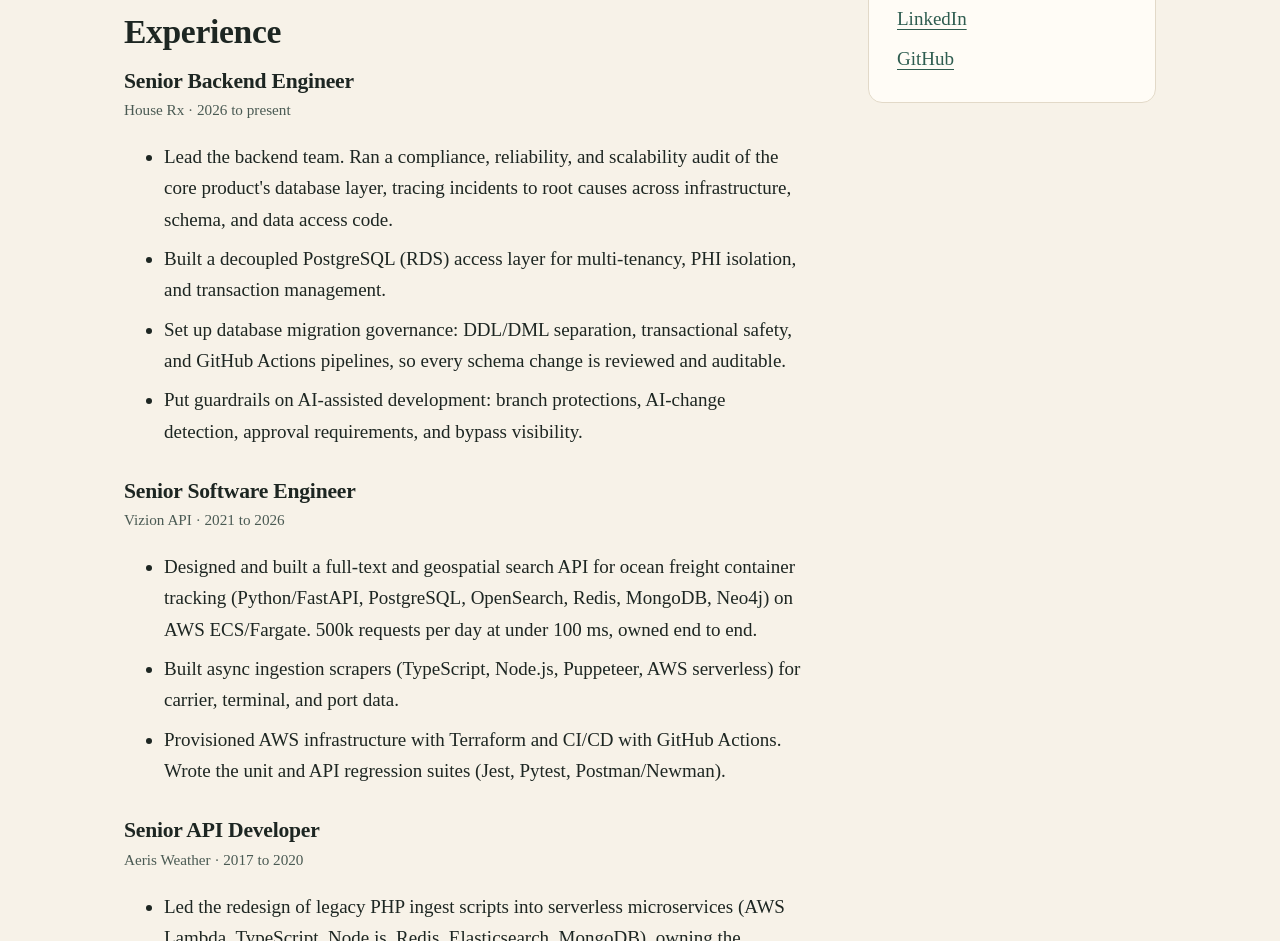
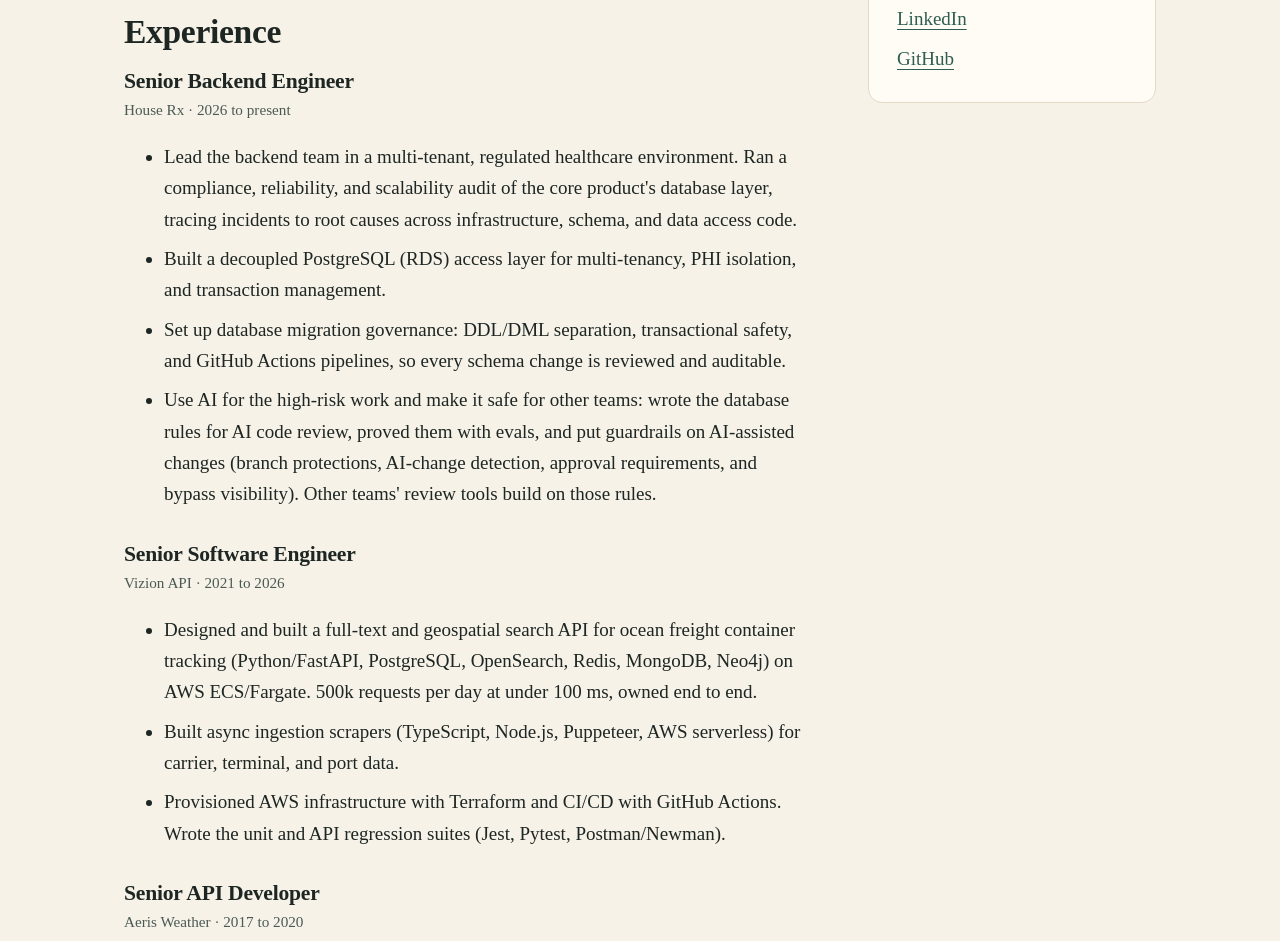
Before and after one commit to lizmstanley/lizmstanley.github.io, an Astro site: page /resume in a window 1280 px wide. Shown: the part 774-1715 px from the top of the page. Built offline with nearby package versions, Linux system fonts and the light colour scheme; Astro itself is replaced by a stand-in of ours.

Commit message:
feat: add healthcare context and AI review work to resume

```diff
--- a/src/pages/resume.astro
+++ b/src/pages/resume.astro
@@ -20,10 +20,10 @@ const jobs = [
 		company: 'House Rx',
 		dates: '2026 to present',
 		points: [
-			'Lead the backend team. Ran a compliance, reliability, and scalability audit of the core product\'s database layer, tracing incidents to root causes across infrastructure, schema, and data access code.',
+			'Lead the backend team in a multi-tenant, regulated healthcare environment. Ran a compliance, reliability, and scalability audit of the core product\'s database layer, tracing incidents to root causes across infrastructure, schema, and data access code.',
 			'Built a decoupled PostgreSQL (RDS) access layer for multi-tenancy, PHI isolation, and transaction management.',
 			'Set up database migration governance: DDL/DML separation, transactional safety, and GitHub Actions pipelines, so every schema change is reviewed and auditable.',
-			'Put guardrails on AI-assisted development: branch protections, AI-change detection, approval requirements, and bypass visibility.',
+			'Use AI for the high-risk work and make it safe for other teams: wrote the database rules for AI code review, proved them with evals, and put guardrails on AI-assisted changes (branch protections, AI-change detection, approval requirements, and bypass visibility). Other teams\' review tools build on those rules.',
 		],
 	},
 	{
```
